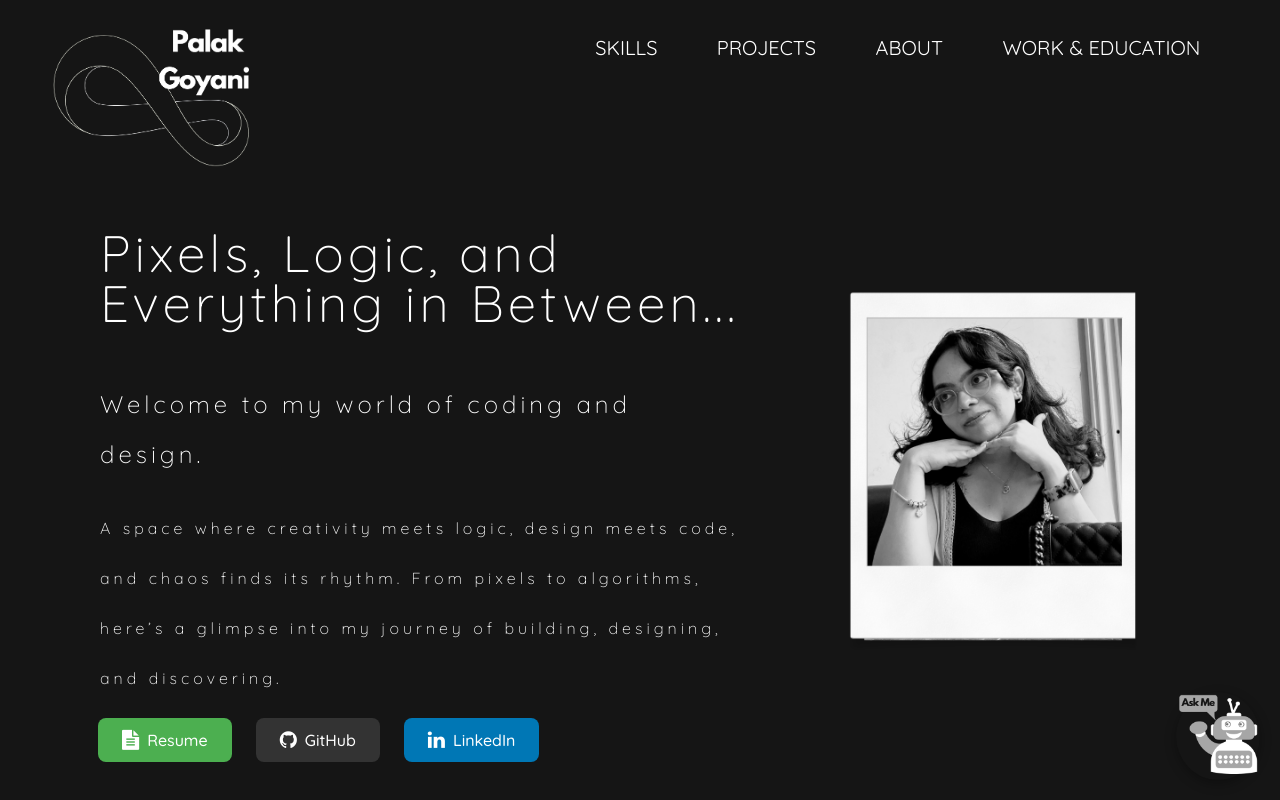
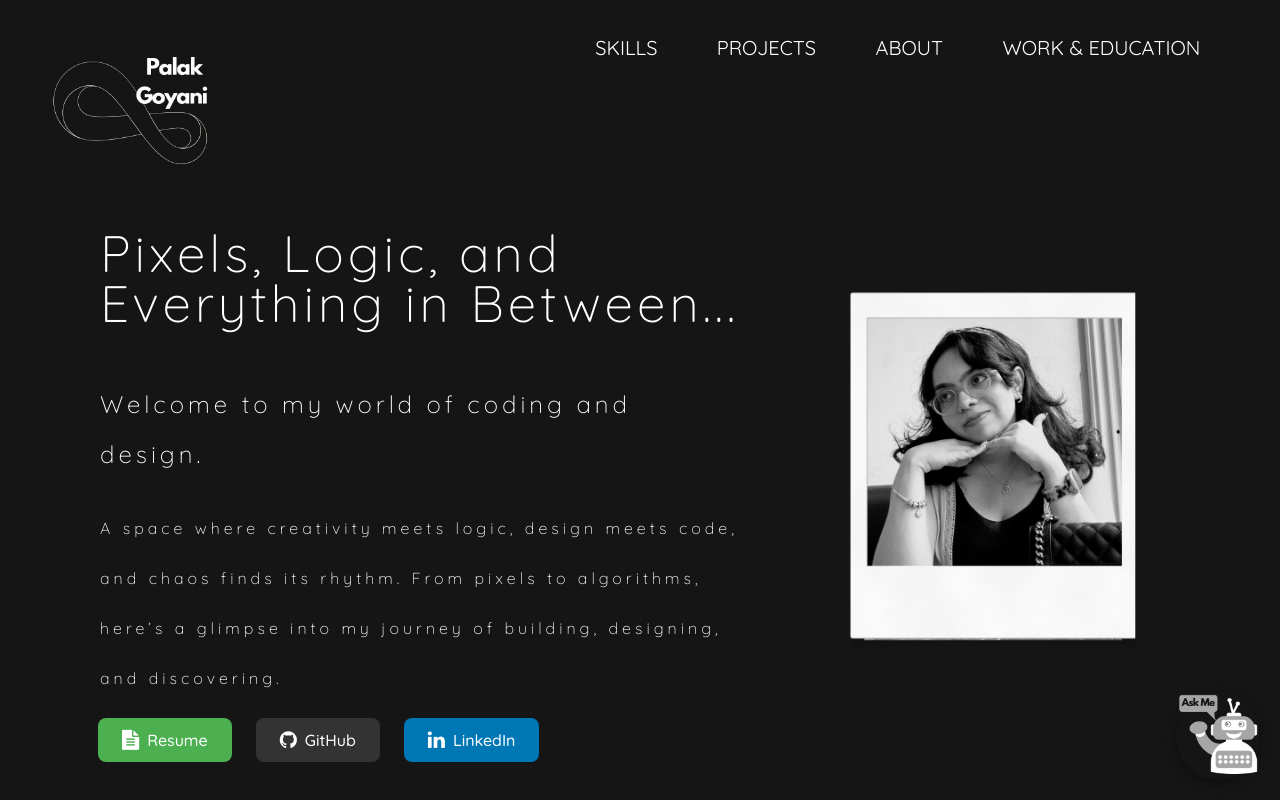
Before and after one commit to pro-palak/Personal-Portfolio-Website, a plain HTML site: page index.html in a window 1280 px wide. Shown: the top 800 px of the page. Drawn offline with nearby package versions, Linux system fonts and the light colour scheme; a web font is replaced by a local one.

Commit message:
Logo Update

```diff
--- a/index.html
+++ b/index.html
@@ -14,7 +14,7 @@
             <div class="logo-box">
                 <h1 class="logo">
                     <a class="a-logo" href="">
-                        <img id="menuIcon" src="./Assets/Palak.png" alt="Logo">
+                        <img id="menuIcon" src="./Assets/Logo.jpg" alt="Logo">
                     </a>
                 </h1>
             </div>
```
Also changed, not shown: Assets/Logo.jpg (added), Assets/palak.png (deleted).
